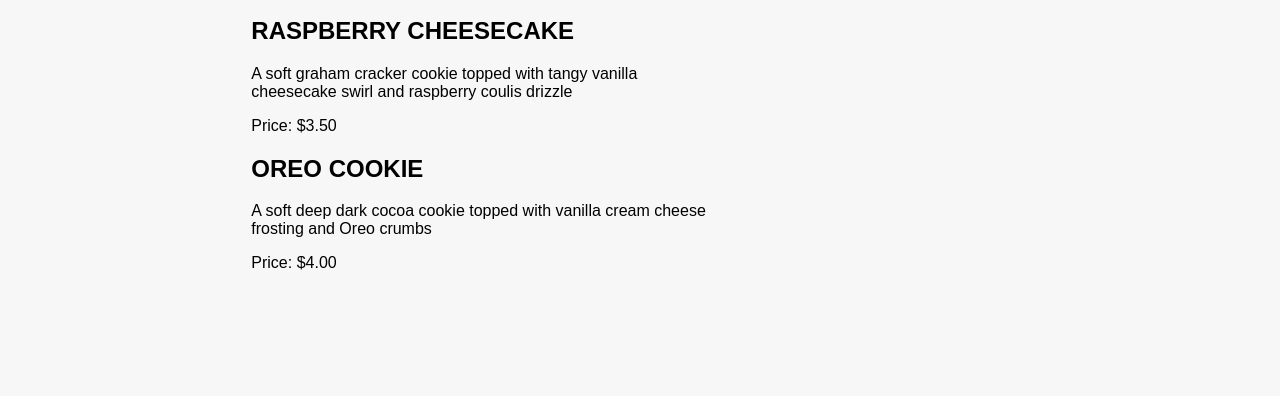
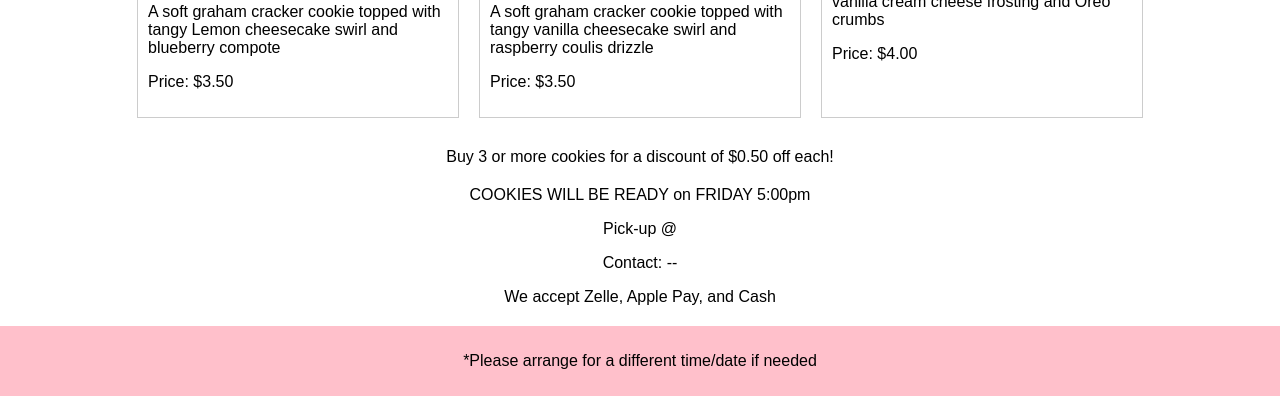
Before and after one commit to m3t4ldood/SMBakerysite, a plain HTML site: page index.html in a window 1280 px wide. Shown: the part 542-938 px from the top of the page. Before the commit the page ends 830 px from the top, so only its background shows below. Drawn offline with Linux system fonts and the light colour scheme; a script that the page names is missing.

Commit message:
Update styles.css

```diff
--- a/styles.css
+++ b/styles.css
@@ -1,27 +1,49 @@
 body {
     font-family: Arial, sans-serif;
+    background-image:;
     margin: 0;
     padding: 0;
-  display: flex;
-  justify-content: center;
-  align-items: center;
-  height: 100vh;
-  background-color: #f7f7f7;
 }
 
-.container {
-  background-color: rgba(255, 255, 255, 0.8);
+header {
+    background-color: pink;
+    text-align: center;
     padding: 20px;
-  border-radius: 8px;
-  box-shadow: 0 4px 8px rgba(0, 0, 0, 0.1);
-  backdrop-filter: blur(8px);
+}
+
+.menu {
+    display: flex;
+    flex-wrap: wrap;
+    justify-content: center;
+}
+
+.cookie-item {
+    background-image:🍥;
+    border: 1px solid #ccc;
+    margin: 10px;
+    padding: 10px;
     width: 300px;
 }
 
-h1 {
+.discount {
     text-align: center;
+    margin: 20px 0;
 }
 
-#menu {
-  margin-top: 20px;
+.pickup-info {
+    text-align: center;
+    margin: 20px 0;
 }
+
+footer {
+    background-color: pink;
+    text-align: center;
+    padding: 10px;
+}
+
+/* Responsive design */
+@media (max-width: 768px) {
+    .cookie-item {
+        width: 100%; /* Make items full width on smaller screens */
+    }
+}
```
Lines whose indentation alone changed are shown as unchanged.
